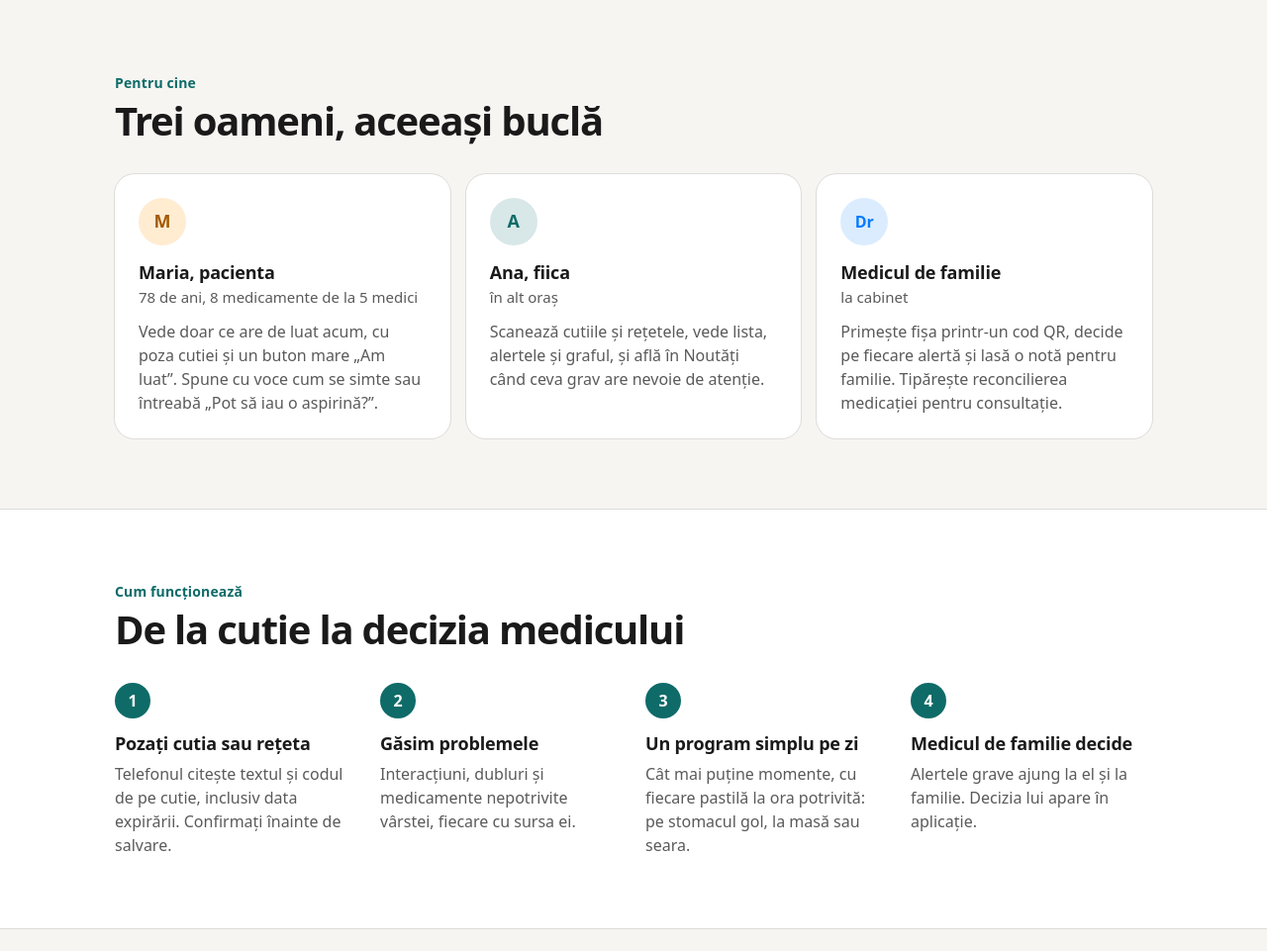
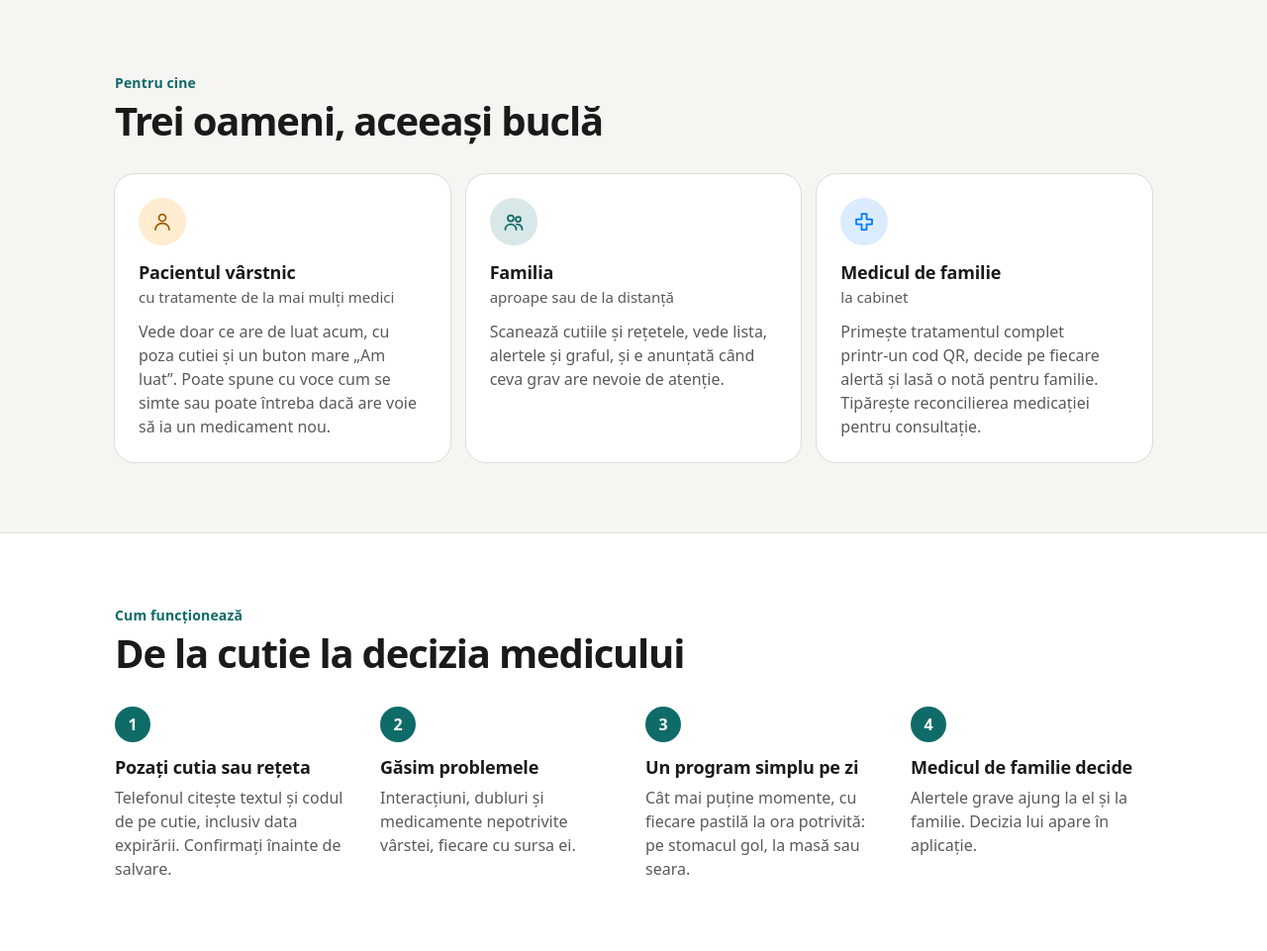
Before and after one commit to VladimirTM/PolyGraph, a Python web app: template backend/polygraph/share/templates/home.html in a window 1280 px wide. Shown: the part 706-1667 px from the top of the page at 99% size. Run offline with Jinja, Linux system fonts and the light colour scheme; the template is opened without the code that fills it, so the values that code supplies are empty.

Commit message:
Describe the three roles generically on the home page
Co-authored-by: VladimirTM <vladimirghimpau@gmail.com>

```diff
--- a/backend/polygraph/share/static/share.css
+++ b/backend/polygraph/share/static/share.css
@@ -588,7 +588,8 @@ caption { text-align: left; color: var(--text-2); padding: 0.5rem 0 0.25rem; cap
 .avatar { display: grid; place-items: center; width: 3rem; height: 3rem; border-radius: 50%; font-weight: 700; font-size: 1.125rem; margin-bottom: 1rem; }
 .avatar-patient { background: color-mix(in srgb, var(--sev-moderate) 18%, transparent); color: var(--sev-text-moderate); }
 .avatar-family { background: color-mix(in srgb, var(--accent) 16%, transparent); color: var(--accent); }
-.avatar-doctor { background: color-mix(in srgb, var(--sev-info) 14%, transparent); color: var(--sev-info); font-size: 1rem; }
+.avatar-doctor { background: color-mix(in srgb, var(--sev-info) 14%, transparent); color: var(--sev-info); }
+.avatar-icon { width: 1.5rem; height: 1.5rem; fill: none; stroke: currentColor; stroke-width: 1.75; stroke-linecap: round; stroke-linejoin: round; }
 
 .steps { list-style: none; padding: 0; display: grid; grid-template-columns: repeat(4, 1fr); gap: 1.5rem; counter-reset: none; }
 .step { position: relative; }
--- a/backend/polygraph/share/templates/home.html
+++ b/backend/polygraph/share/templates/home.html
@@ -79,22 +79,22 @@
       <h2 id="h-people" class="band-title">Trei oameni, aceeași buclă</h2>
       <ul class="people">
         <li class="person">
-          <span class="avatar avatar-patient" aria-hidden="true">M</span>
-          <h3>Maria, pacienta</h3>
-          <p class="person-role">78 de ani, 8 medicamente de la 5 medici</p>
-          <p>Vede doar ce are de luat acum, cu poza cutiei și un buton mare „Am luat”. Spune cu voce cum se simte sau întreabă „Pot să iau o aspirină?”.</p>
+          <span class="avatar avatar-patient"><svg class="avatar-icon" viewBox="0 0 24 24" aria-hidden="true" focusable="false"><circle cx="12" cy="8" r="3.5"/><path d="M5 20c0-3.9 3.1-6.5 7-6.5s7 2.6 7 6.5"/></svg></span>
+          <h3>Pacientul vârstnic</h3>
+          <p class="person-role">cu tratamente de la mai mulți medici</p>
+          <p>Vede doar ce are de luat acum, cu poza cutiei și un buton mare „Am luat”. Poate spune cu voce cum se simte sau poate întreba dacă are voie să ia un medicament nou.</p>
         </li>
         <li class="person">
-          <span class="avatar avatar-family" aria-hidden="true">A</span>
-          <h3>Ana, fiica</h3>
-          <p class="person-role">în alt oraș</p>
-          <p>Scanează cutiile și rețetele, vede lista, alertele și graful, și află în Noutăți când ceva grav are nevoie de atenție.</p>
+          <span class="avatar avatar-family"><svg class="avatar-icon" viewBox="0 0 24 24" aria-hidden="true" focusable="false"><circle cx="9" cy="8.5" r="3"/><circle cx="16.5" cy="9.5" r="2.5"/><path d="M3.5 20c0-3.3 2.5-5.5 5.5-5.5s5.5 2.2 5.5 5.5"/><path d="M15 14.6c3 .1 5.5 2 5.5 5.4"/></svg></span>
+          <h3>Familia</h3>
+          <p class="person-role">aproape sau de la distanță</p>
+          <p>Scanează cutiile și rețetele, vede lista, alertele și graful, și e anunțată când ceva grav are nevoie de atenție.</p>
         </li>
         <li class="person">
-          <span class="avatar avatar-doctor" aria-hidden="true">Dr</span>
+          <span class="avatar avatar-doctor"><svg class="avatar-icon" viewBox="0 0 24 24" aria-hidden="true" focusable="false"><path d="M9.5 4h5v5.5H20v5h-5.5V20h-5v-5.5H4v-5h5.5z"/></svg></span>
           <h3>Medicul de familie</h3>
           <p class="person-role">la cabinet</p>
-          <p>Primește fișa printr-un cod QR, decide pe fiecare alertă și lasă o notă pentru familie. Tipărește reconcilierea medicației pentru consultație.</p>
+          <p>Primește tratamentul complet printr&#8209;un cod QR, decide pe fiecare alertă și lasă o notă pentru familie. Tipărește reconcilierea medicației pentru consultație.</p>
         </li>
       </ul>
     </div>
```
